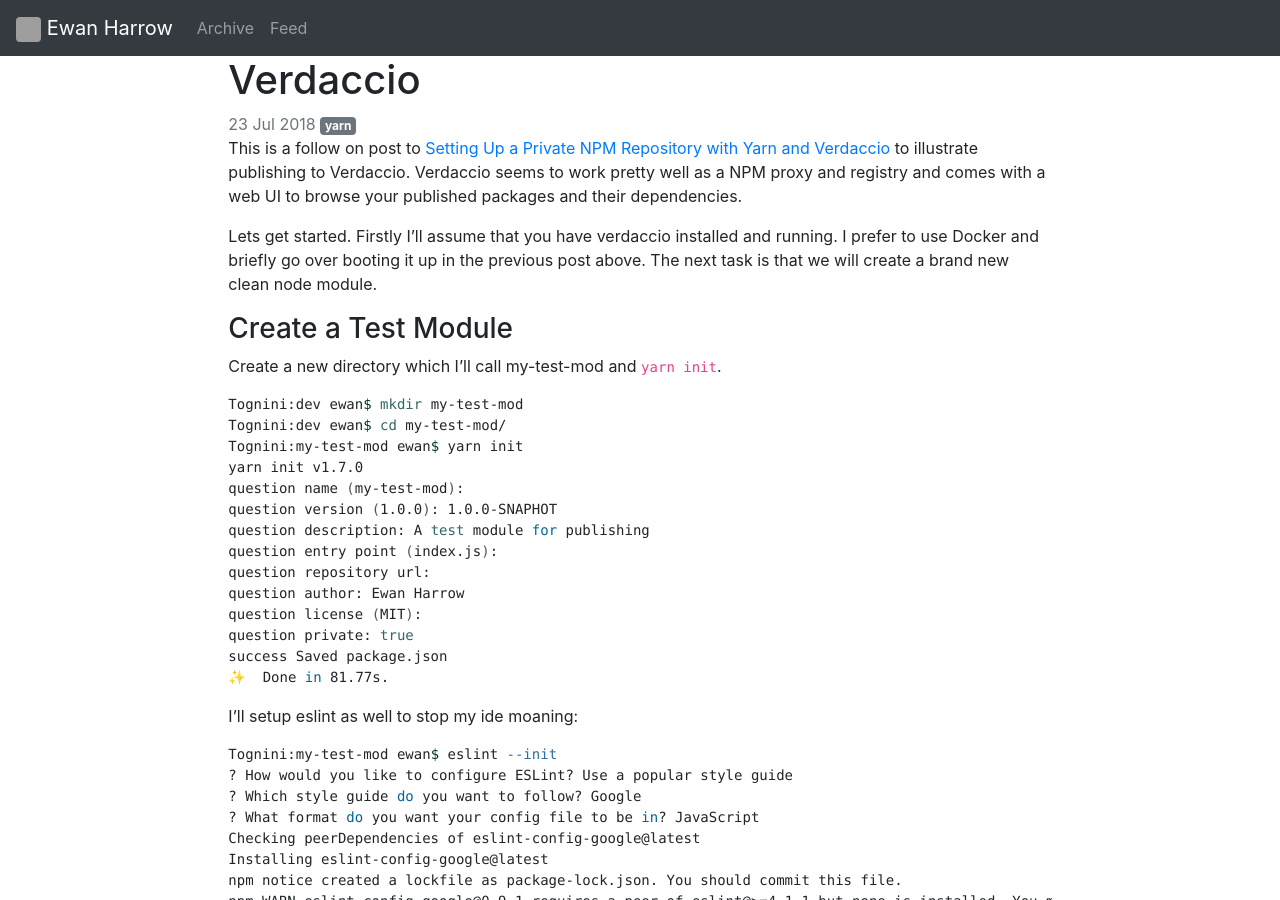
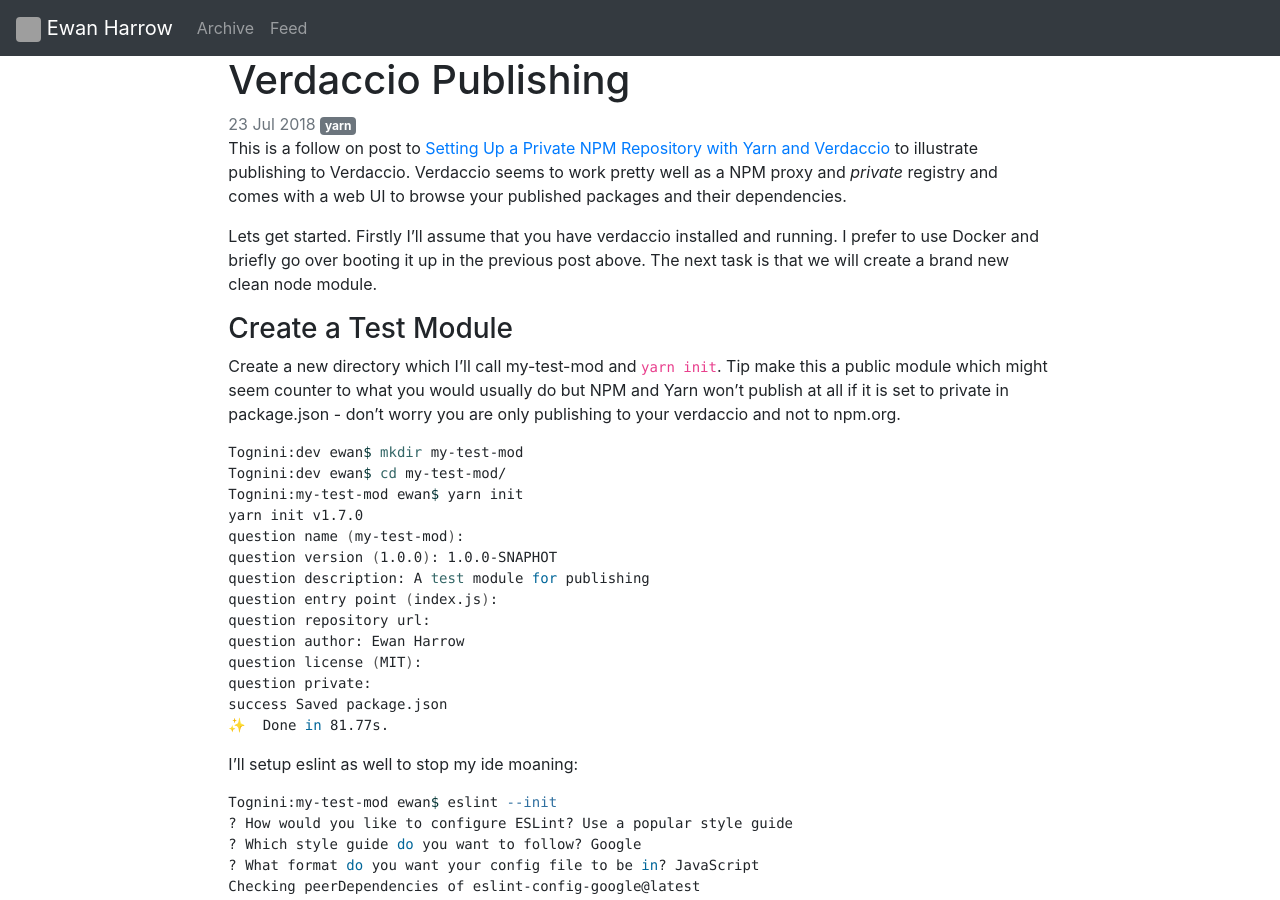
Before and after one commit to eharrow/eharrow.github.io, a Jekyll site: the page built from _posts/2018-07-23-Verdaccio-web-ui.md, in a window 1280 px wide and 900 px high. Built offline with Jekyll 4.4.1, drawn with Linux system fonts in a browser that asks for light colours; comment, search, counter and statistics services are not loaded; grey boxes are pictures that could not be loaded.

Commit message:
fix: title change

````diff
--- a/_posts/2018-07-23-Verdaccio-web-ui.md
+++ b/_posts/2018-07-23-Verdaccio-web-ui.md
@@ -1,15 +1,15 @@
 ---
 layout: post
-title: Verdaccio
+title: Verdaccio Publishing
 categories: yarn
 comments: true
 ---
-This is a follow on post to [Setting Up a Private NPM Repository with Yarn and Verdaccio]({{ site.baseurl }}{% post_url 2018-05-24-setting-up-npm-private-repo-using-verdaccio-yarn %}) to illustrate publishing to Verdaccio.  Verdaccio seems to work pretty well as a NPM proxy and registry and comes with a web UI to browse your published packages and their dependencies.
+This is a follow on post to [Setting Up a Private NPM Repository with Yarn and Verdaccio]({{ site.baseurl }}{% post_url 2018-05-24-setting-up-npm-private-repo-using-verdaccio-yarn %}) to illustrate publishing to Verdaccio.  Verdaccio seems to work pretty well as a NPM proxy and *private* registry and comes with a web UI to browse your published packages and their dependencies.
 
 Lets get started.  Firstly I'll assume that you have verdaccio installed and running.  I prefer to use Docker and briefly go over booting it up in the previous post above.  The next task is that we will create a brand new clean node module.
 
 ### Create a Test Module
-Create a new directory which I'll call my-test-mod and `yarn init`.
+Create a new directory which I'll call my-test-mod and `yarn init`.  Tip make this a public module which might seem counter to what you would usually do but NPM and Yarn won't publish at all if it is set to private in package.json - don't worry you are only publishing to your verdaccio and not to npm.org.
 
 ``` shell
 Tognini:dev ewan$ mkdir my-test-mod
@@ -23,7 +23,7 @@
 question repository url:
 question author: Ewan Harrow
 question license (MIT):
-question private: true
+question private:
 success Saved package.json
 ✨  Done in 81.77s.
 ```
````
